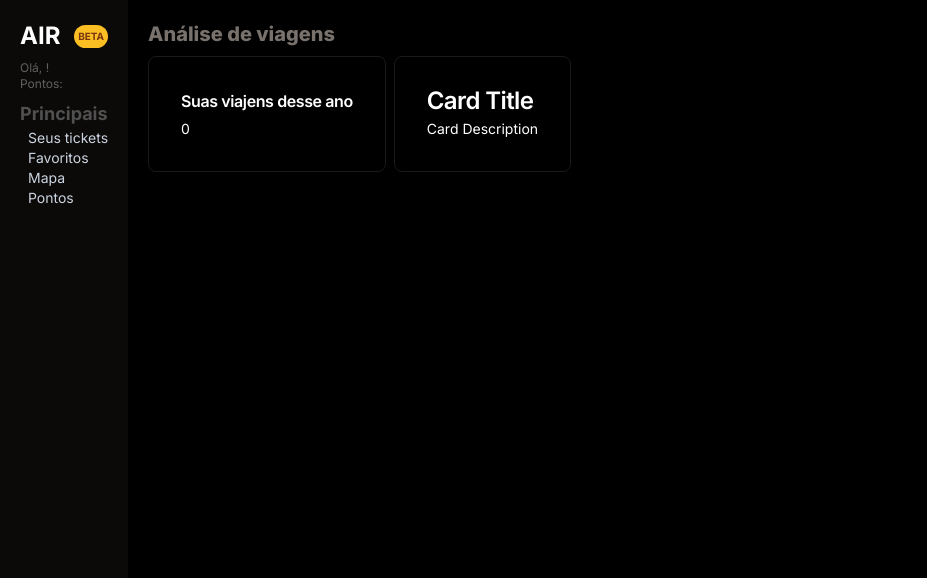
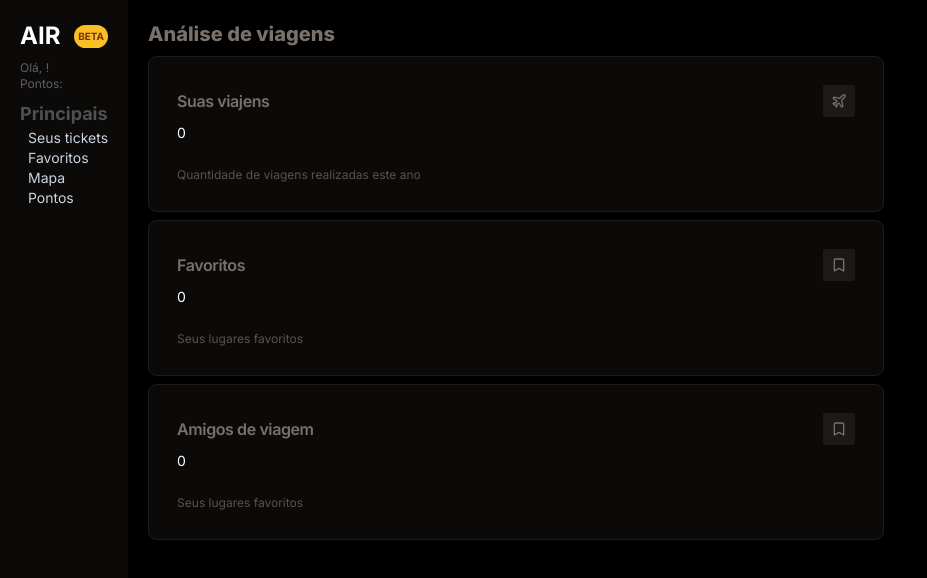
Before and after one commit to mascenaa/Air, a Next.js app in the folder frontend/: page /dashboard/home in a window 1280 px wide. Shown: the top 578 px of the page, without its empty margins (0-927 px from the left). Built offline with nearby package versions, Linux system fonts and the light colour scheme.

Commit message:
Refactor home page layout and add new cards

```diff
--- a/frontend/package.json
+++ b/frontend/package.json
@@ -30,6 +30,7 @@
     "react-day-picker": "^8.10.0",
     "react-dom": "^18",
     "react-map-gl": "^7.0.0",
+    "serpapi": "^2.1.0",
     "tailwind-merge": "^2.2.2",
     "tailwindcss-animate": "^1.0.7",
     "vaul": "^0.9.0"
--- a/frontend/src/app/dashboard/home/page.tsx
+++ b/frontend/src/app/dashboard/home/page.tsx
@@ -6,24 +6,59 @@ import {
      CardHeader,
      CardTitle,
 } from "@/components/ui/card"
+import { Bookmark, Plane } from "lucide-react"
 
 
 export default function HomeDashboard() {
      return (
           <div>
                <h1 className="text-stone-500 text-xl font-extrabold">Análise de viagens</h1>
-               <div className="flex gap-2 mt-2">
-                    <Card className=" border-stone-900 border-[1px] p-2 rounded-[8px]">
+               <div className="flex gap-2 flex-wrap mt-2">
+                    <Card className="w-full border-stone-900 bg-stone-950 border-[1px] p-1 rounded-[8px] hover:border-stone-100 transition-all ease-in">
                          <CardHeader>
-                              <CardTitle className="text-md">Suas viajens desse ano</CardTitle>
+                              <div className="flex gap-2 items-center justify-between mt-0">
+                                   <CardTitle className="text-md text-stone-500">Suas viajens</CardTitle>
+                                   <div className="bg-stone-900 p-2 rounded-[2px]">
+                                        <Plane className="w-4 h-4 text-stone-500 " />
+                                   </div>
+                              </div>
                               <CardDescription>0</CardDescription>
                          </CardHeader>
+                         <CardFooter className="text-xs text-stone-600">
+                              Quantidade de viagens realizadas este ano
+                         </CardFooter>
                     </Card>
-                    <Card className=" border-stone-900 border-[1px] p-2 rounded-[8px]">
+                    <Card className="   w-full border-stone-900 bg-stone-950 border-[1px] p-1 rounded-[8px] hover:border-stone-100 transition-all ease-in">
                          <CardHeader>
-                              <CardTitle>Card Title</CardTitle>
-                              <CardDescription>Card Description</CardDescription>
+                              <div className="flex gap-2 items-center justify-between mt-0">
+                                   <CardTitle className="text-md text-stone-500">
+                                        Favoritos
+                                   </CardTitle>
+                                   <div className="bg-stone-900 p-2 rounded-[2px]">
+                                        <Bookmark className="w-4 h-4 text-stone-500 " />
+                                   </div>
+                              </div>
+                              <CardDescription>0</CardDescription>
                          </CardHeader>
+                         <CardFooter className="text-xs text-stone-600">
+                              Seus lugares favoritos
+                         </CardFooter>
+                    </Card>
+                    <Card className="   w-full border-stone-900 bg-stone-950 border-[1px] p-1 rounded-[8px] hover:border-stone-100 transition-all ease-in">
+                         <CardHeader>
+                              <div className="flex gap-2 items-center justify-between mt-0">
+                                   <CardTitle className="text-md text-stone-500">
+                                        Amigos de viagem
+                                   </CardTitle>
+                                   <div className="bg-stone-900 p-2 rounded-[2px]">
+                                        <Bookmark className="w-4 h-4 text-stone-500 " />
+                                   </div>
+                              </div>
+                              <CardDescription>0</CardDescription>
+                         </CardHeader>
+                         <CardFooter className="text-xs text-stone-600">
+                              Seus lugares favoritos
+                         </CardFooter>
                     </Card>
                </div>
 
--- a/frontend/src/components/flight_select/flightSelect.tsx
+++ b/frontend/src/components/flight_select/flightSelect.tsx
@@ -27,11 +27,16 @@ import {
      DrawerTitle,
      DrawerTrigger,
 } from "@/components/ui/drawer"
+import { config, getJson } from "serpapi";
 
 export default function FlightSelect() {
 
      const [dateIda, setDateIda] = useState<Date>()
      const [dateVolta, setDateVolta] = useState<Date>()
+
+
+     config.api_key = "02ec2b819f34df615009e2d357faef77936048f34b873f00d6ae0d48454c9523";
+     config.timeout = 60000;
 
      const [searchFrom, setSearchFrom] = useState<string>("")
      const [searchTo, setSearchTo] = useState<string>("")
@@ -100,10 +105,34 @@ export default function FlightSelect() {
      }, [searchFrom, searchTo])
 
      useEffect(() => {
+          console.log(flightInfos)
+     }, [flightInfos])
+
+
+     async function handleSubmit(e: any) {
+          e.preventDefault();
 
           console.log(flightInfos)
 
-     }, [flightInfos])
+          if (flightInfos.from === "" || flightInfos.to === "" || flightInfos.dateI === "" || flightInfos.dateV === "") {
+               getJson({
+                    engine: "google_flights",
+                    departure_id: "PEK",
+                    arrival_id: "AUS",
+                    outbound_date: "2024-04-10",
+                    return_date: "2024-04-16",
+                    currency: "USD",
+                    hl: "en",
+                    api_key: "02ec2b819f34df615009e2d357faef77936048f34b873f00d6ae0d48454c9523"
+               }, (json) => {
+                    console.log(json);
+               });
+          } else {
+               console.log("Preencha todos os campos")
+          }
+     }
+
+
 
      return (
           <div className="bg-white flex flex-col text-black w-full mx-auto p-5 rounded-[4px] items-center justify-between">
@@ -236,7 +265,9 @@ export default function FlightSelect() {
                     </div>
                     <div>
                     </div>
-                    <Button className="bg-amber-400 hover:bg-amber-500">Ache os tickets</Button>
+                    <Button onClick={(e) => {
+                         handleSubmit(e)
+                    }} className="bg-amber-400 hover:bg-amber-500">Ache os tickets</Button>
                </div>
                <div className="flex flex-row w-full mx-auto rounded-[4px] mt-2 gap-10">
                     <div className="w-fit">
```
Also changed, not shown: 1 other file (tests, documents, lock files or other folders).
